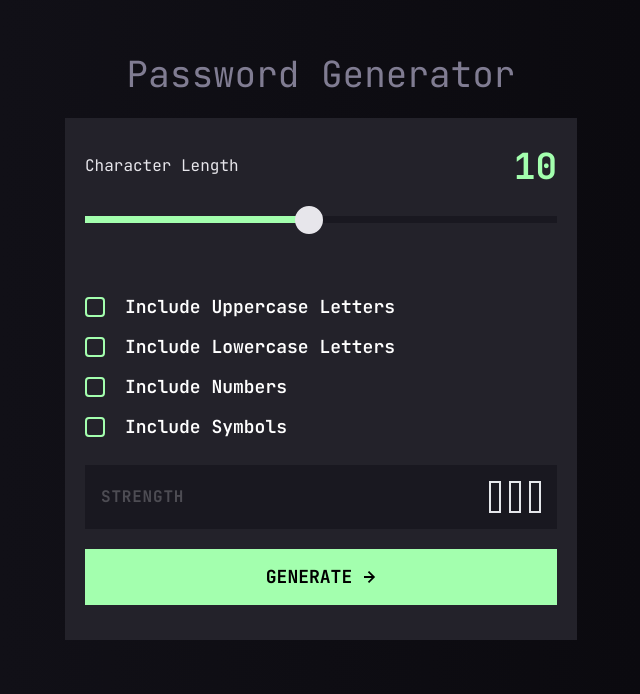
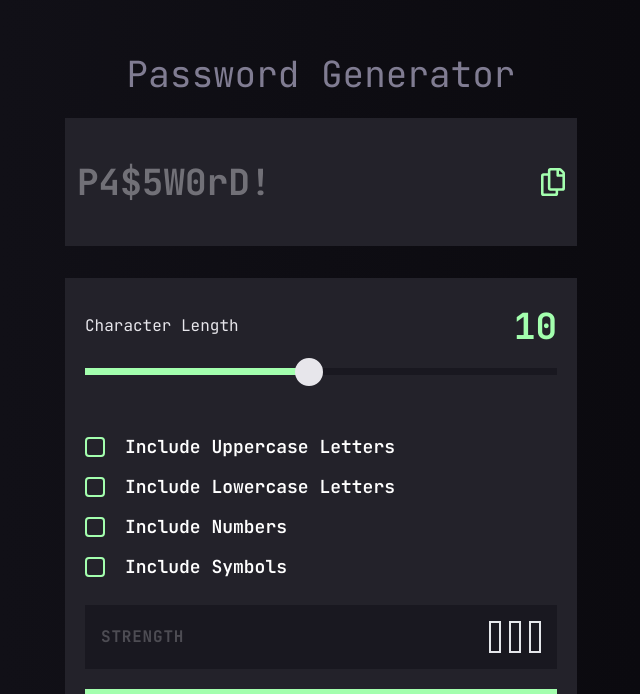
Before and after one commit to Sana-Shabeel/password-generator, a React (Vite) app: page / in a window 1280 px wide. Shown: the part 106-800 px from the top of the page, without its empty margins (319-959 px from the left). Built offline with nearby package versions, Linux system fonts and the light colour scheme.

Commit message:
Add pass gen

```diff
--- a/src/components/FormPassSetting.tsx
+++ b/src/components/FormPassSetting.tsx
@@ -1,7 +1,9 @@
 import { useState } from "react";
+import zxcvbn from "zxcvbn";
 import RangeSlider from "./RangeSlider";
 import Checkbox from "./Checkbox";
 import StrengthIndicator from "./StrengthIndicator";
+import DisplayPassword from "./DisplayPassword";
 // Array of uppercase letters
 const uppercaseLetters = Array.from({ length: 26 }, (_, index) =>
   String.fromCharCode(65 + index)
@@ -50,7 +52,9 @@ const FormPassSetting = () => {
   const [lowercaseCheckbox, setLowercaseCheckbox] = useState(false);
   const [numbersCheckbox, setNumbersCheckbox] = useState(false);
   const [symbolsCheckbox, setSymbolsCheckbox] = useState(false);
+  const [generatedPassword, setGeneratedPassword] = useState("");
   const [bgSize, setBgSize] = useState(10);
+  const [score, setScore] = useState(0);
 
   const getRandomNumber = (min: number, max: number) => {
     return Math.floor(Math.random() * (max - min) + min);
@@ -58,6 +62,16 @@ const FormPassSetting = () => {
 
   const generatePassword = () => {
     const password = [];
+    if (
+      !uppercaseCheckbox &&
+      !lowercaseCheckbox &&
+      !numbersCheckbox &&
+      !symbolsCheckbox
+    ) {
+      setGeneratedPassword("Please select at least one option");
+      return "Please select at least one option";
+    }
+
     for (let i = 0; i < bgSize; i++) {
       if (uppercaseCheckbox) {
         password.push(
@@ -77,14 +91,21 @@ const FormPassSetting = () => {
       }
     }
     console.log(bgSize, password.slice(0, bgSize).join(""));
+    setGeneratedPassword(password.slice(0, bgSize).join(""));
+    setScore(zxcvbn(password.join("")).score);
 
     return password.join("");
   };
 
+  console.log(score);
+
   return (
+    <div>
+      <DisplayPassword generatedPassword={generatedPassword} />
+
       <div className="bg-primary w-5/6 h-[522px] max-w-lg mx-auto px-5 py-4">
         <RangeSlider bgSize={bgSize} setBgSize={setBgSize} />
-      <div className="flex flex-col gap-3 mt-3">
+        <div className="flex flex-col gap-3 ">
           <Checkbox
             label="Include Uppercase Letters"
             checked={uppercaseCheckbox}
@@ -105,7 +126,7 @@ const FormPassSetting = () => {
             checked={symbolsCheckbox}
             setChecked={setSymbolsCheckbox}
           />
-        <StrengthIndicator />
+          <StrengthIndicator score={score} />
           <button
             className="bg-creamyColor w-full h-14 mt-2 uppercase font-bold text-lg flex items-center justify-center gap-3 hover:bg-transparent hover:border-2 border-creamyColor group"
             onClick={() => generatePassword()}
@@ -126,6 +147,7 @@ const FormPassSetting = () => {
           </button>
         </div>
       </div>
+    </div>
   );
 };
 
--- a/src/components/RangeSlider.tsx
+++ b/src/components/RangeSlider.tsx
@@ -1,4 +1,4 @@
-import React, { useState } from "react";
+import React from "react";
 
 interface RangeSliderProps {
   bgSize: number;
@@ -8,7 +8,7 @@ interface RangeSliderProps {
 export default function RangeSlider({ bgSize, setBgSize }: RangeSliderProps) {
   return (
     <div>
-      <div className="flex justify-between items-center mb-5 mt-3">
+      <div className="flex justify-between items-center my-3">
         <p className="text-textColor">Character Length</p>
         <p className="text-creamyColor text-3xl md:text-4xl font-bold">
           {bgSize}
```
Lines whose indentation alone changed are shown as unchanged.
